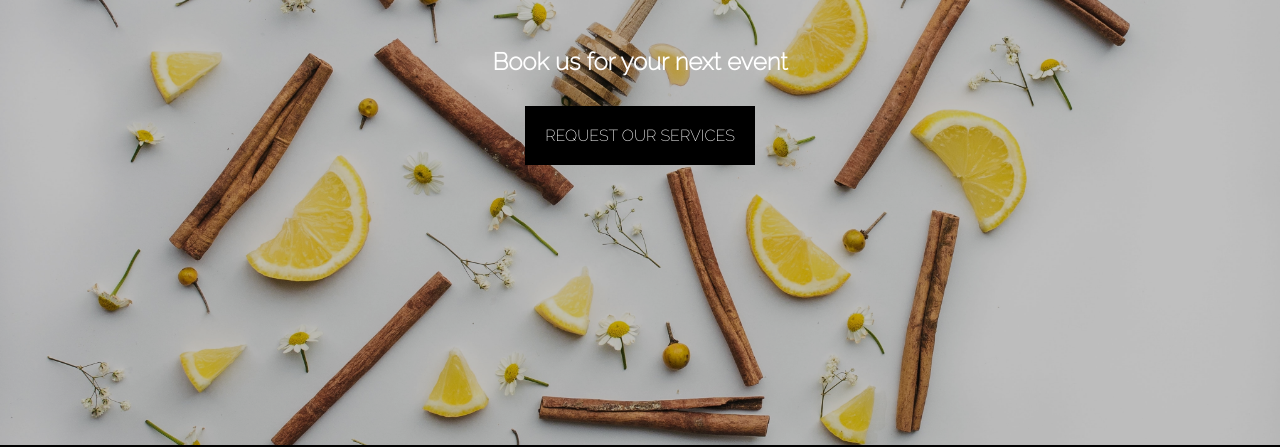
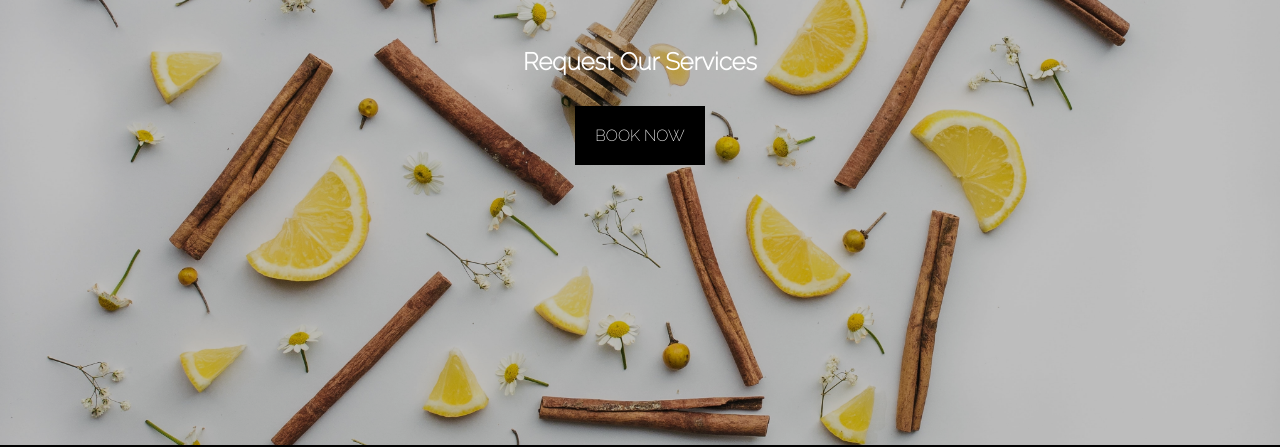
Before and after one commit to lindamejia/BeeBarMobile, a plain HTML site: page index.html in a window 1280 px wide. Shown: the part 355-802 px from the top of the page. Drawn offline with Linux system fonts and the light colour scheme.

Commit message:
Update index.html

```diff
--- a/index.html
+++ b/index.html
@@ -15,8 +15,8 @@
         <img class="logo" src="images/logo.png" alt="Bee Bar Mobile Logo">
         <h1>BEE BAR MOBILE</h1>
         <h2>Create a buzz at your next gathering!</h2>
-        <h5>Book us for your next event</h5>
-        <a class="button" href="mailto:beebarmobile@gmail.com">REQUEST OUR SERVICES</a>
+        <h5>Request Our Services</h5>
+        <a class="button" href="mailto:beebarmobile@gmail.com">BOOK NOW</a>
     </nav>
     <div class="description">
         <h1>BEE BAR MOBILE</h1>
```
